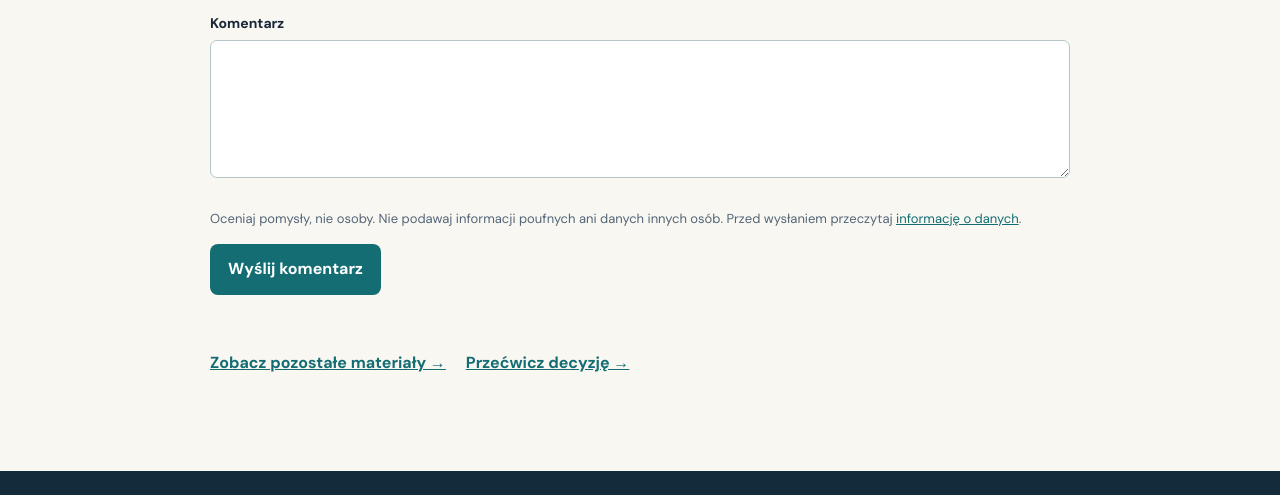
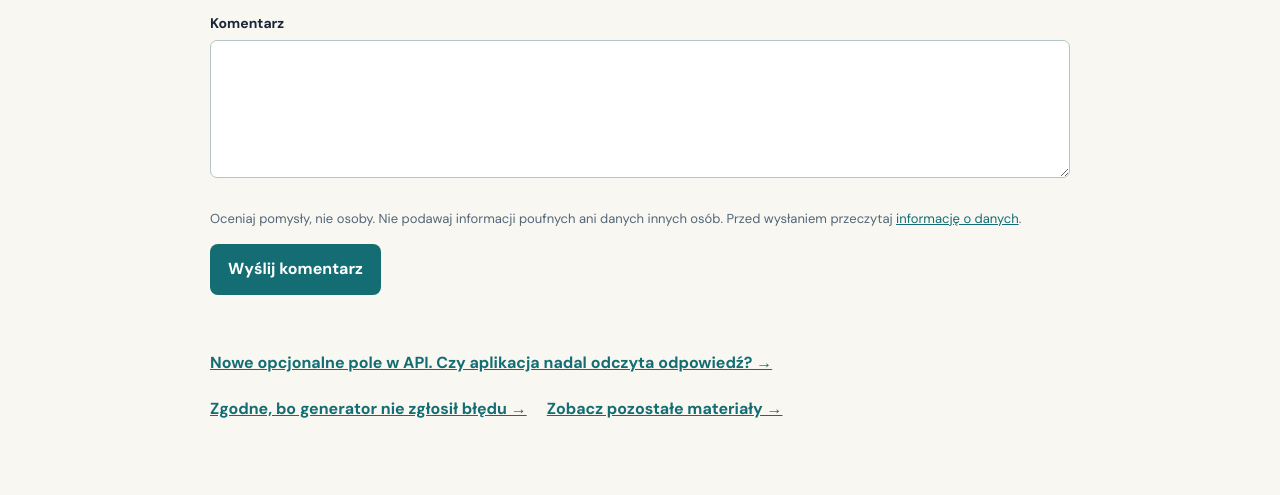
Before and after one commit to Wiesieke/architekt-mentor, an Astro site: page /podstawy-architektury/ewolucja-kontraktu-api in a window 1280 px wide. Shown: the part 3342-3837 px from the top of the page. Built offline with nearby package versions, Linux system fonts and the light colour scheme; Astro itself is replaced by a stand-in of ours; no server answers.

Commit message:
Add current-edition related links to Polish articles

```diff
--- a/src/pages/[section]/[slug].astro
+++ b/src/pages/[section]/[slug].astro
@@ -3,6 +3,7 @@ import Studio from '../../layouts/Studio.astro';
 import Comments from '../../components/Comments.astro';
 import { articles, articleUrl, type Article } from '../../data/articles';
 import { englishUrlForPolishArticle } from '../../data/articles-en';
+import { editionLearningLinks } from '../../data/edition-links';
 
 export function getStaticPaths() {
   return articles.map(article => ({ params: { section: article.section, slug: article.slug }, props: { article } }));
@@ -17,6 +18,7 @@ const schema = {
   author:{'@type':'Person',name:'Wiesław Ejsymont'},
   ...(article.published ? {datePublished:article.published} : {}),
 };
+const editionRelated = editionLearningLinks('pl', article.published, articleUrl(article));
 const format = (value: string) => new Intl.DateTimeFormat('pl-PL', {dateStyle:'long',timeZone:'UTC'}).format(new Date(`${value}T12:00:00Z`));
 ---
 <Studio title={article.title} description={article.description} published={article.published} translationUrl={englishUrlForPolishArticle(article.section, article.slug)}>
@@ -27,7 +29,7 @@ const format = (value: string) => new Intl.DateTimeFormat('pl-PL', {dateStyle:'l
     </header>
     <article class="article-body" set:html={article.body} />
     <Comments articlePath={articleUrl(article)} />
-    <nav class="more" aria-label="Dalsza lektura"><a href={`/${article.section}/`}>Zobacz pozostałe materiały →</a><a href="/lamiglowka/">Przećwicz decyzję →</a></nav>
+    <nav class="more" aria-label="Dalsza lektura">{editionRelated.map(item => <a href={item.href}>{item.title} →</a>)}<a href={`/${article.section}/`}>Zobacz pozostałe materiały →</a></nav>
   </div></div>
   <script type="application/ld+json" is:inline set:html={JSON.stringify(schema).replace(/</g, '\u003c')} />
 </Studio>
```
